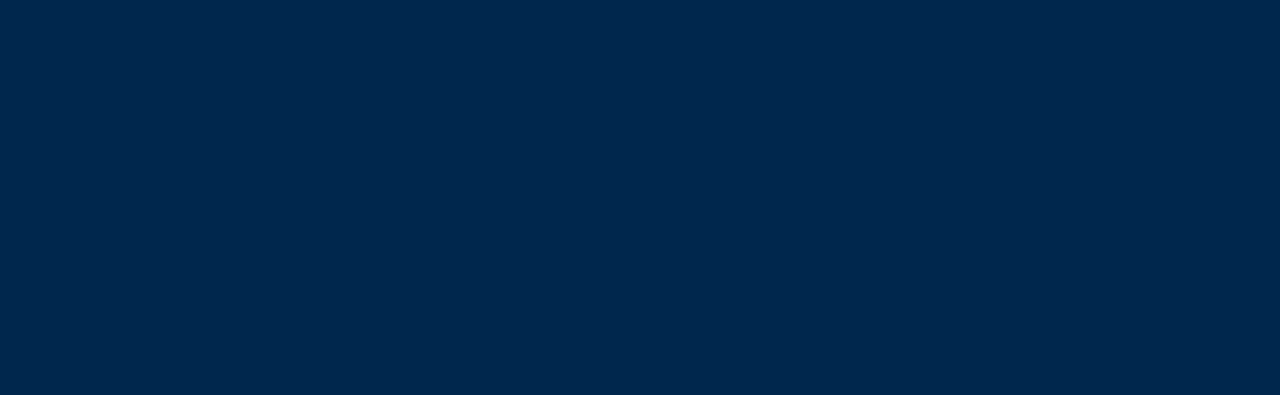
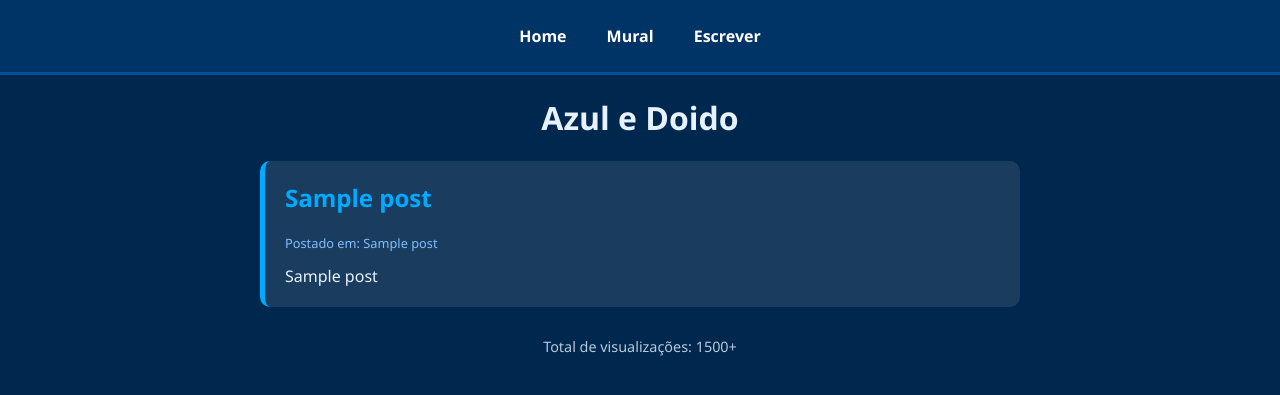
Before and after one commit to azuledoido/meu-blog-flask, a Flask app: page / in a window 1280 px wide. Before the commit the part shown is empty. Shown: the top 395 px of the page. Run offline with Flask 3, Linux system fonts and the light colour scheme; a database or web service that is not in the repository returns one stand-in record (values such as "Sample title"); some libraries are stand-ins or nearby versions.

Commit message:
Fix: Completando o arquivo index.html e limpando CSS

```diff
--- a/templates/index.html
+++ b/templates/index.html
@@ -3,40 +3,69 @@
 <head>
     <meta charset="UTF-8">
     <meta name="google-site-verification" content="wfKoyi0nGs_57l5RONIcQ89boVXjxNolm2u9s9sWwxI" />
-
     <meta name="viewport" content="width=device-width, initial-scale=1.0">
-
     <title>Azul e Doido - Pensamentos, Tecnologia e Docker</title>
-    <meta name="description" content="Blog pessoal de azul e doido sobre tecnologia, docker e estudos de programação. Acompanhe nossas publicações e deixe seu recado no mural!">
-    <meta name="keywords" content="blog, tecnologia, docker, programação, azul e doido, estudos">
-    <meta name="author" content="Azul e Doido">
-
-    <meta property="og:title" content="Azul e Doido - Blog Oficial">
-    <meta property="og:description" content="Confira os últimos posts sobre tecnologia e docker.">
-    <meta property="og:type" content="website">
-
     <style>
-        /* SEU ESTILO ORIGINAL COM O TOQUE MODERNO */
         * { box-sizing: border-box; }
-
         @keyframes coresDoidas {
             0% { background-color: #001a33; }
             50% { background-color: #004d99; }
             100% { background-color: #001a33; }
         }
-
         body {
             animation: coresDoidas 8s ease-in-out infinite;
             color: #e6f2ff;
             font-family: 'Segoe UI', system-ui, sans-serif;
             margin: 0;
             padding: 0;
-            overflow-x: hidden;
         }
-
         nav {
             display: flex; justify-content: center; gap: 20px;
             padding: 20px; background: #003366; border-bottom: 3px solid #00509e;
             position: sticky; top: 0; z-index: 100;
         }
-        nav a { color: #ffffff; text-decoration: none; font-weight: bold
+        nav a { color: #ffffff; text-decoration: none; font-weight: bold; padding: 5px 10px; border-radius: 5px; }
+        nav a:hover { background: #00509e; }
+
+        main { max-width: 800px; margin: 20px auto; padding: 0 20px; }
+        .post { background: rgba(255, 255, 255, 0.1); padding: 20px; border-radius: 10px; margin-bottom: 20px; border-left: 5px solid #00aaff; }
+        .post h2 { margin-top: 0; color: #00aaff; }
+        .data { font-size: 0.8em; color: #80bfff; }
+        .contador { text-align: center; padding: 10px; font-size: 0.9em; opacity: 0.8; }
+    </style>
+</head>
+<body>
+
+<nav>
+    <a href="/">Home</a>
+    <a href="/mural">Mural</a>
+    <a href="/escrever">Escrever</a>
+</nav>
+
+<main>
+    <h1 style="text-align: center;">Azul e Doido</h1>
+
+    {% if posts %}
+        {% for post in posts %}
+        <article class="post">
+            <h2>{{ post[1] }}</h2>
+            <p class="data">Postado em: {{ post[3] }}</p>
+            <div class="conteudo">
+                {{ post[2] | safe }}
+            </div>
+        </article>
+        {% endfor %}
+    {% else %}
+        <div class="post">
+            <h2>Bem-vindo!</h2>
+            <p>Ainda não há posts por aqui. Se você é o administrador, vá em "Escrever" e comece agora!</p>
+        </div>
+    {% endif %}
+
+    <div class="contador">
+        Total de visualizações: {{ acessos }}
+    </div>
+</main>
+
+</body>
+</html>
```
